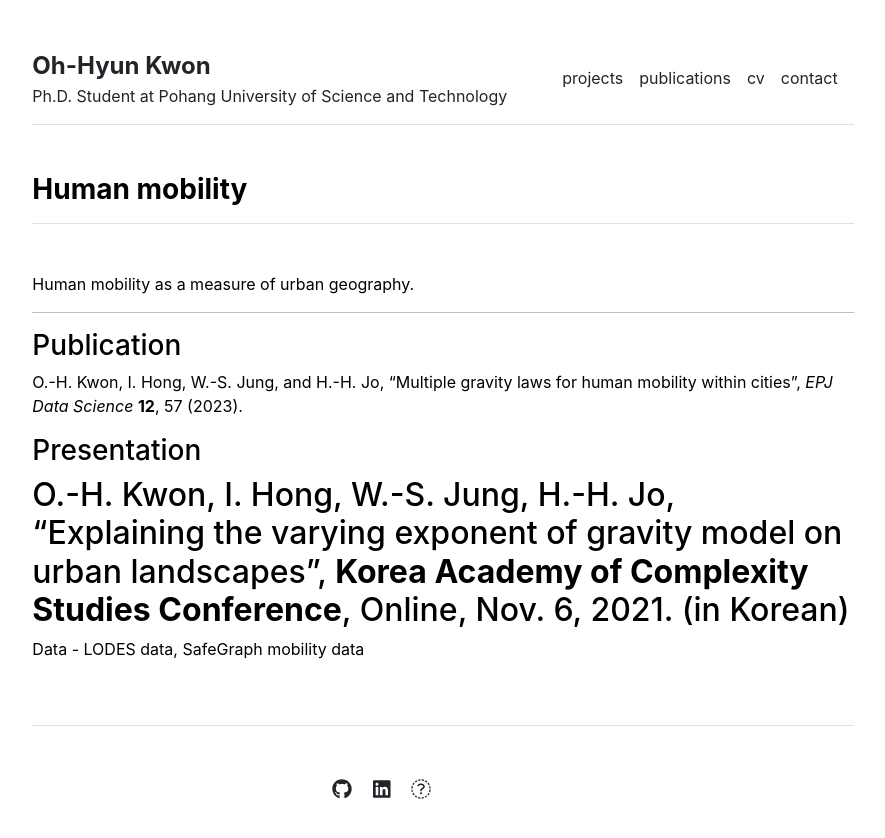
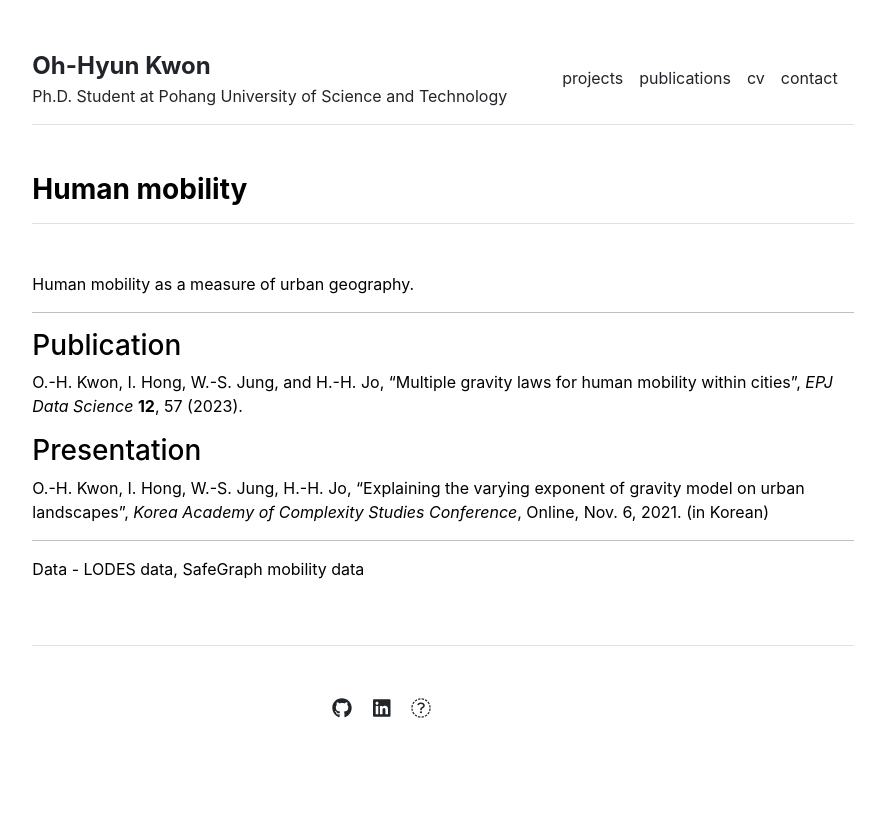
Before and after one commit to pothyd/pothyd.github.io, a Jekyll site: the page built from projects/mobility.md, in a window 1280 px wide. Shown: the top 838 px of the page, without its empty margins (197-1082 px from the left). Built offline with Jekyll 4.4.1, drawn with Linux system fonts in a browser that asks for light colours.

```diff
--- a/projects/mobility.md
+++ b/projects/mobility.md
@@ -10,9 +10,8 @@ Human mobility as a measure of urban geography.
 O.-H. Kwon, I. Hong, W.-S. Jung, and H.-H. Jo, "Multiple gravity laws for human mobility within cities", *EPJ Data Science* **12**, 57 (2023).
 
 ### Presentation
+O.-H. Kwon, I. Hong, W.-S. Jung, H.-H. Jo, "Explaining the varying exponent of gravity model on urban landscapes", *Korea Academy of Complexity Studies Conference*, Online, Nov. 6, 2021. (in Korean)
 
-
-O.-H. Kwon, I. Hong, W.-S. Jung, H.-H. Jo, "Explaining the varying exponent of gravity model on urban landscapes", **Korea Academy of Complexity Studies Conference**, Online, Nov. 6, 2021. (in Korean)
 ---
 
 Data - LODES data, SafeGraph mobility data
```
